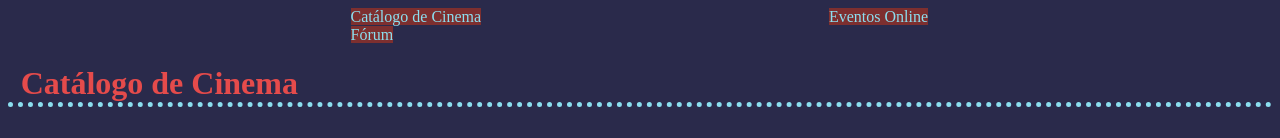
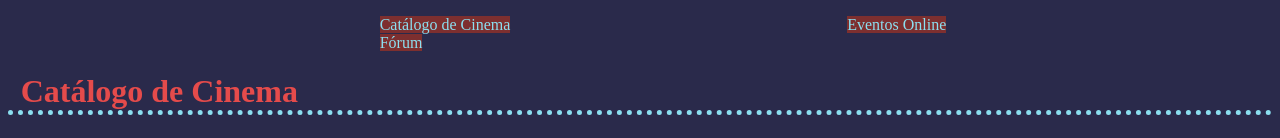
Before and after one commit to Ev-200/ExOPM-T1E15_Evelyn, a plain HTML site: page index.html in a window 1280 px wide. Shown: the top 138 px of the page. Drawn offline with Linux system fonts and the light colour scheme; grey boxes are pictures that could not be loaded.

Commit message:
style updates
trying to add star rating and deleting

```diff
--- a/index.html
+++ b/index.html
@@ -12,9 +12,11 @@
 <body>
     <header>
         <nav>
-            <li><a href="./index.html">Catálogo de Cinema</a></li>
-            <li><a href=""> Eventos Online</a></li>
-            <li><a href="">Fórum</a></li>
+            <ul>
+                <li><a href="./index.html">Catálogo de Cinema</a></li>
+                <li><a href=""> Eventos Online</a></li>
+                <li><a href="">Fórum</a></li>
+            </ul>
         </nav>
     </header>
 
@@ -41,7 +43,9 @@
                     allow="accelerometer; autoplay; clipboard-write; encrypted-media; gyroscope; picture-in-picture; web-share"
                     referrerpolicy="strict-origin-when-cross-origin" allowfullscreen></iframe></div>
         </div>
-    </main>
+
+
+
 
 </body>
 
--- a/style.css
+++ b/style.css
@@ -37,4 +37,5 @@ h1 {
     justify-content: space-between;
     width: 70%;
     padding-left: 15%;
+    padding-top: 3%;
 }
```
